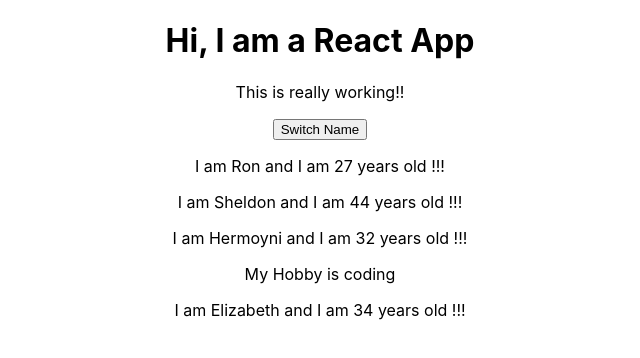
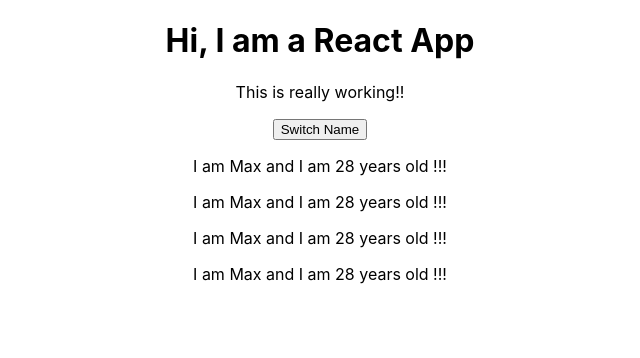
Before and after one commit to mohibullahkamal/myProject, a React (Create React App) app in the folder react-app/: page / in a window 1280 px wide. Shown: the top 358 px of the page, without its empty margins (320-960 px from the left). Built offline with nearby package versions, Linux system fonts and the light colour scheme.

Commit message:
Manipulate state of button

```diff
--- a/react-app/src/App.js
+++ b/react-app/src/App.js
@@ -12,28 +12,24 @@
     otherState: 'some other value'
   }
 
-switchNameHandler = () => {
-  console.log('Was Clicked!');
-  //DON'T DO THIS --> this.state.persons[0].name = 'Max';
-  this.setState( {
-    persona: [
-    {name: 'Max', age: 28 },
-    {name: 'Stephanie', age: 34 },
-    {name: 'Manu', age: 29 },
-  ]})
-}
-
+  switchNameHandler = () => {
+    //console.log('Was clicked!!');
+    this.state.persons[0].name = 'Maximillian'
+  }
 
   render() {
     return (
       <div className="App">
         <h1>Hi, I am a React App</h1>
         <p>This is really working!!</p>
-        <button>Switch Name</button>
-        <Person name = "Ron" age = "27" />   {/*this is from Person.js*/}
-        <Person name = "Sheldon" age = "44" />
-        <Person name = "Hermoyni" age = "32">My Hobby is coding</Person>
-        <Person name = "Elizabeth" age = "34" />
+
+        {/* onClick is JSX syntax... */}
+        <button onClick={this.switchNameHandler}> Switch Name</button>
+
+        <Person name = {this.state.persons[0].name} age = {this.state.persons[0].age} />
+        <Person name = {this.state.persons[0].name} age = {this.state.persons[0].age} />
+        <Person name = {this.state.persons[0].name} age = {this.state.persons[0].age} />
+        <Person name = {this.state.persons[0].name} age = {this.state.persons[0].age} />
       </div>
     );
     // return React.createElement('div', {className: 'App'}, React.createElement('h1', null, 'Does this work now??'));   //This is the JS version of the above JSX
@@ -41,3 +37,18 @@
 }
 
 export default App;
+
+
+
+
+
+// switchNameHandler = () => {
+//   console.log('Was Clicked!');
+//   //DON'T DO THIS --> this.state.persons[0].name = 'Max';
+//   this.setState( {
+//     persona: [
+//     {name: 'Max', age: 28 },
+//     {name: 'Stephanie', age: 34 },
+//     {name: 'Manu', age: 29 },
+//   ]})
+// }
```
